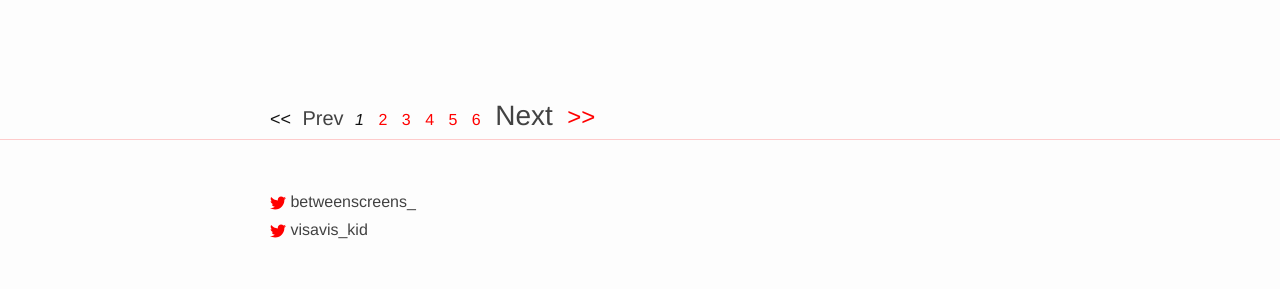
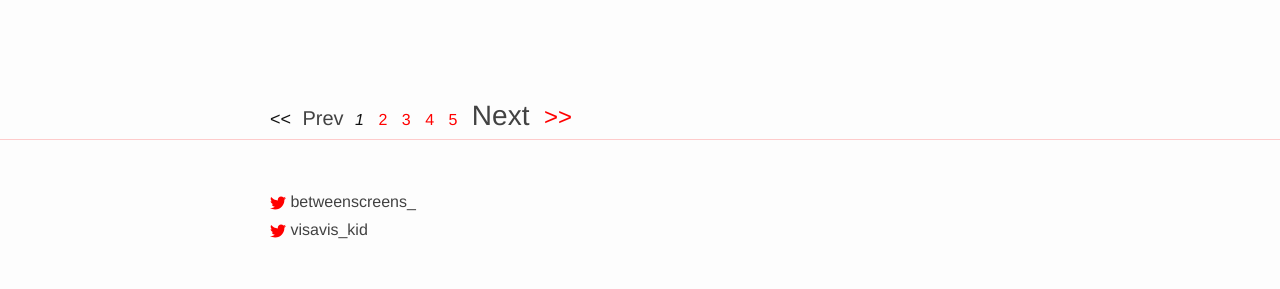
Before and after one commit to vis-kid/between_blog, a Jekyll site: the page built from index.html, in a window 1280 px wide. Shown: the part 1697-1986 px from the top of the page. Built offline with Jekyll 4.4.1, drawn with Linux system fonts in a browser that asks for light colours; the list of posts is cut into pages by our own code.

Commit message:
Reduces the limit of links for pagination

```diff
--- a/index.html
+++ b/index.html
@@ -29,7 +29,7 @@ layout: default
     <span class='inactive_paginator_text'>Prev</span>
   {% endif %}
 
-  {% for page in (paginator.page..paginator.total_pages) | limit: 7 %}
+  {% for page in (paginator.page..paginator.total_pages) | limit: 5 %}
     {% if page == paginator.page %}
       <em>{{ page }}</em>
     {% elsif page == 1 %}
```
